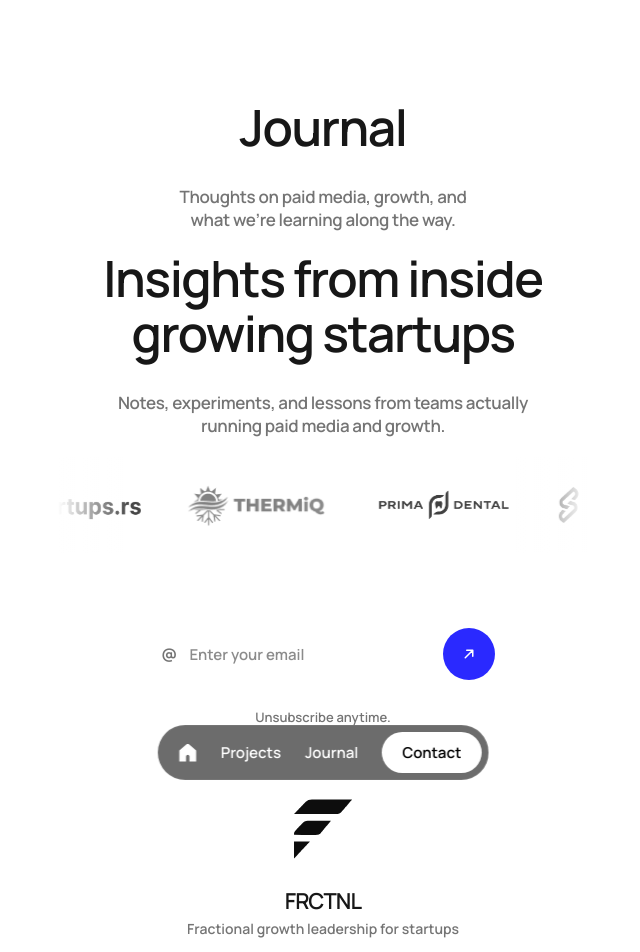
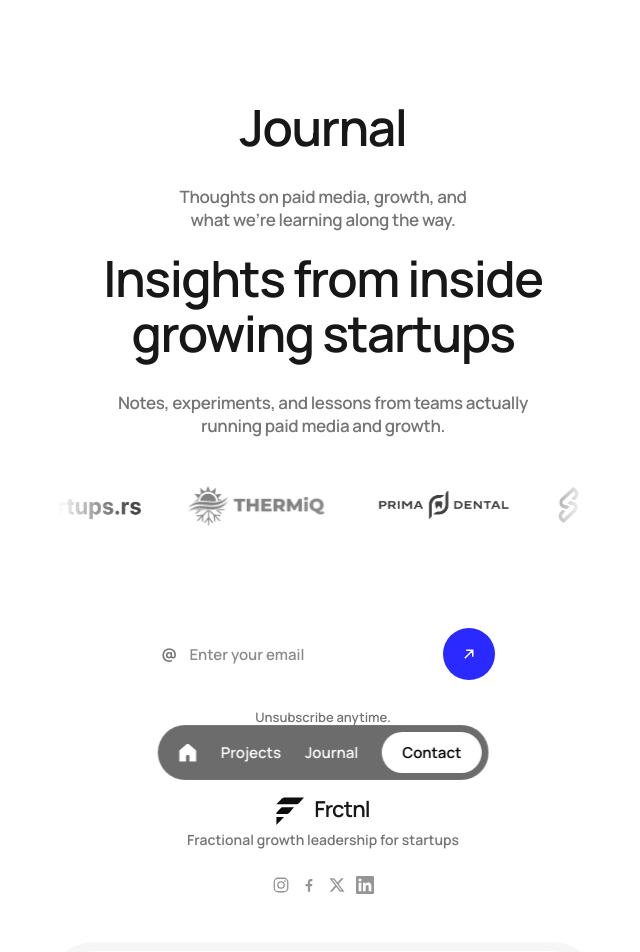
Before and after one commit to lukxce/frctnl.agency-frontend, a Next.js app: page /journal in a window 1280 px wide. Shown: the top 952 px of the page, without its empty margins (317-957 px from the left). Built offline with nearby package versions, Linux system fonts and the light colour scheme.

Commit message:
Fix FRCTNL logo sizing, rename to Frctnl, align logo with text
Co-Authored-By: Claude Opus 4.6 <noreply@anthropic.com>

```diff
--- a/app/components/AvatarInfo.js
+++ b/app/components/AvatarInfo.js
@@ -15,7 +15,7 @@ import { defaultSocialLinks } from "./socialIcons";
  * }} props
  */
 export default function AvatarInfo({
-  name = "FRCTNL",
+  name = "Frctnl",
   role = "Fractional growth leadership for startups",
   imageSrc = frctnlLogo,
   imageAlt = "FRCTNL logo",
@@ -27,6 +27,7 @@ export default function AvatarInfo({
       className={`${styles.root} ${className}`.trim()}
       aria-label={name ? `${name} profile` : "Profile"}
     >
+      <div className={styles.nameRow}>
         <div className={styles.avatarWrap}>
           <Image
             src={imageSrc}
@@ -38,8 +39,8 @@ export default function AvatarInfo({
             unoptimized={!canOptimizeImage(imageSrc)}
           />
         </div>
-
         <p className={styles.name}>{name}</p>
+      </div>
       <p className={styles.role}>{role}</p>
 
       {socialLinks.length > 0
--- a/app/components/AvatarInfo.module.css
+++ b/app/components/AvatarInfo.module.css
@@ -8,22 +8,29 @@
   margin-top: 70px;
 }
 
+.nameRow {
+  display: flex;
+  align-items: flex-start;
+  gap: 10px;
+  margin-bottom: 6px;
+}
+
 .avatarWrap {
-  width: 66px;
-  height: 66px;
-  margin-bottom: 26px;
-  overflow: hidden;
+  width: 28px;
+  height: 28px;
+  flex-shrink: 0;
+  margin-top: 1px;
 }
 
 .avatar {
   display: block;
   width: 100%;
   height: 100%;
-  object-fit: cover;
+  object-fit: contain;
 }
 
 .name {
-  margin: 0 0 6px;
+  margin: 0;
   font-size: 22px;
   font-weight: 600;
   line-height: 1.2;
--- a/app/components/HeroCard/HeroCard.js
+++ b/app/components/HeroCard/HeroCard.js
@@ -36,7 +36,7 @@ import frctnlLogo from "../../assets/frctnl-logo.svg";
 
 /** Full-viewport portfolio hero with floating `stripe.svg` tab and soft card. */
 export default function HeroCard({
-  name = "FRCTNL",
+  name = "Frctnl",
   subtitle = "Fractional growth leadership for startups",
   headlineLines = ["We take the growth seat and run your GTM."],
   description = "A senior crew that owns your go-to-market, from strategy to paid to pipeline. Accountable for the number, not just the work.",
--- a/app/components/HeroCard/HeroCardHeader.js
+++ b/app/components/HeroCard/HeroCardHeader.js
@@ -27,7 +27,7 @@ export default function HeroCardHeader({
             style={{
               width: "100%",
               height: "100%",
-              objectFit: "cover",
+              objectFit: "contain",
               filter: "grayscale(1)",
             }}
             unoptimized={!canOptimizeImage(avatarSrc)}
--- a/app/components/HeroCard/HeroCardHeader.module.css
+++ b/app/components/HeroCard/HeroCardHeader.module.css
@@ -16,9 +16,10 @@
 
 .avatarWrap {
   flex-shrink: 0;
-  width: 60px;
-  height: 60px;
+  width: 44px;
+  height: 44px;
   overflow: hidden;
+  margin-top: -2px;
 }
 
 .meta {
```
Also changed, not shown: .claude/launch.json (added), app/assets/frctnl-logo.svg. Lines whose indentation alone changed are shown as unchanged.
